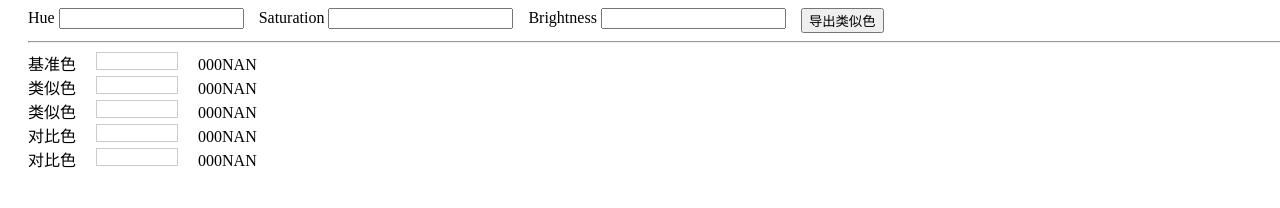
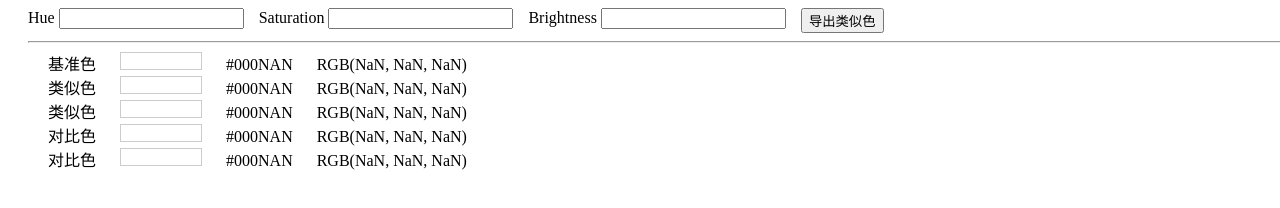
Before and after one commit to HungYuHei/hsb_tool, a plain HTML site: page index.html in a window 1280 px wide. Both pictures are taken after a click on the input "导出类似色". Shown: the top 208 px of the page. Drawn offline with Linux system fonts and the light colour scheme.

Commit message:
display RGB

```diff
--- a/index.css
+++ b/index.css
@@ -10,11 +10,23 @@
   margin-right: 15px;
 }
 
+.color-item span {
+  margin-left: 20px;
+}
+
 .color-item .color-block {
   display: inline-block;
   width: 5em;
   height: 1em;
-  margin: 0 1em;
   border: 1px solid #ccc;
   background-color: #fff;
 }
+.color-item .color-hex:before {
+  content: '#'
+}
+.color-item .color-rgb:before {
+  content: 'RGB('
+}
+.color-item .color-rgb:after {
+  content: ')'
+}
--- a/index.html
+++ b/index.html
@@ -30,27 +30,32 @@
                 <div class="color-item">
                     <span>基准色</span>
                     <span class="color-block"></span>
-                    <span class="color-hex-value">-</span>
+                    <span class="color-hex"></span>
+                    <span class="color-rgb"></span>
                 </div>
                 <div class="color-item">
                     <span>类似色</span>
                     <span class="color-block"></span>
-                    <span class="color-hex-value">-</span>
+                    <span class="color-hex"></span>
+                    <span class="color-rgb"></span>
                 </div>
                 <div class="color-item">
                     <span>类似色</span>
                     <span class="color-block"></span>
-                    <span class="color-hex-value">-</span>
+                    <span class="color-hex"></span>
+                    <span class="color-rgb"></span>
                 </div>
                 <div class="color-item">
                     <span>对比色</span>
                     <span class="color-block"></span>
-                    <span class="color-hex-value">-</span>
+                    <span class="color-hex"></span>
+                    <span class="color-rgb"></span>
                 </div>
                 <div class="color-item">
                     <span>对比色</span>
                     <span class="color-block"></span>
-                    <span class="color-hex-value">-</span>
+                    <span class="color-hex"></span>
+                    <span class="color-rgb"></span>
                 </div>
             </div>
         </div>
--- a/index.js
+++ b/index.js
@@ -34,16 +34,18 @@ function rgbToHex(r, g, b) {
 
 function showColors (h, s, b) {
   let results = document.getElementById('results')
-  let colorHexList = []
-  colorHexList.push(rgbToHex(...hsbToRgb(h, s, b)))
-  colorHexList.push(rgbToHex(...hsbToRgb(h + 30, s, b)))
-  colorHexList.push(rgbToHex(...hsbToRgb(h - 30, s, b)))
-  colorHexList.push(rgbToHex(...hsbToRgb(Math.abs(h - 180) + 25, s, b)))
-  colorHexList.push(rgbToHex(...hsbToRgb(Math.abs(h - 180) - 25, s, b)))
+  let colorList = []
+  colorList.push(hsbToRgb(h, s, b))
+  colorList.push(hsbToRgb(h + 30, s, b))
+  colorList.push(hsbToRgb(h - 30, s, b))
+  colorList.push(hsbToRgb(Math.abs(h - 180) + 25, s, b))
+  colorList.push(hsbToRgb(Math.abs(h - 180) - 25, s, b))
 
   Array.from(results.getElementsByClassName('color-item')).forEach(function(item) {
-    let colorHex = colorHexList.shift()
+    let colorRGB = colorList.shift()
+    let colorHex = rgbToHex(...colorRGB)
     item.getElementsByClassName('color-block')[0].style.backgroundColor = '#' + colorHex
-    item.getElementsByClassName('color-hex-value')[0].innerText = colorHex.toUpperCase()
+    item.getElementsByClassName('color-hex')[0].innerText = colorHex.toUpperCase()
+    item.getElementsByClassName('color-rgb')[0].innerText = colorRGB.join(', ')
   })
 }
```
